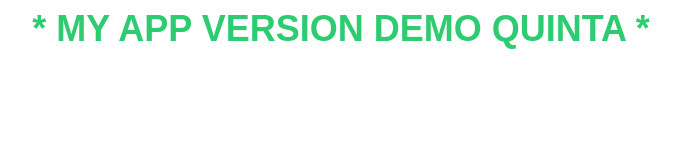
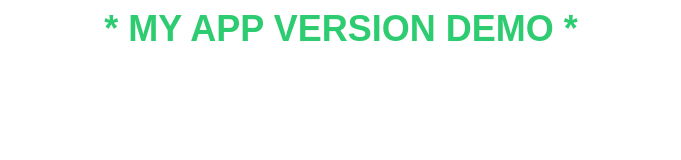
Before and after one commit to cecbrclass/argodemo, a plain HTML site: page app/index.html in a window 1280 px wide. Shown: the whole page, without its empty margins (299-980 px from the left). Drawn offline with Linux system fonts and the light colour scheme.

Commit message:
Update index.html

```diff
--- a/app/index.html
+++ b/app/index.html
@@ -1 +1 @@
-<p style="text-align:center"><span style="color:#2ecc71"><span style="font-size:36px"><span style="font-family:Arial,Helvetica,sans-serif"><strong><span style="background-color:#ffffff">* MY APP VERSION DEMO QUINTA *</span></strong></span></span></span></p>
+<p style="text-align:center"><span style="color:#2ecc71"><span style="font-size:36px"><span style="font-family:Arial,Helvetica,sans-serif"><strong><span style="background-color:#ffffff">* MY APP VERSION DEMO  *</span></strong></span></span></span></p>
```
